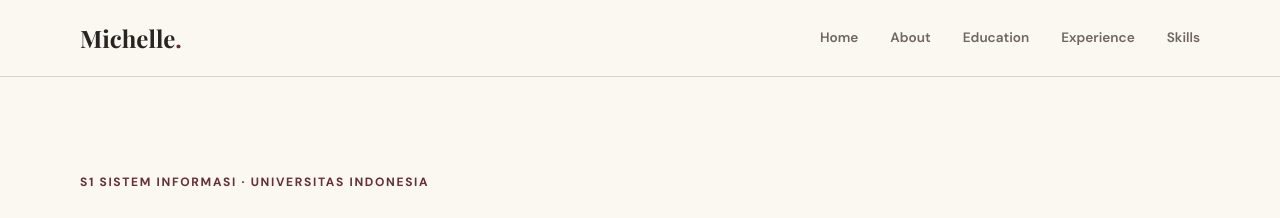
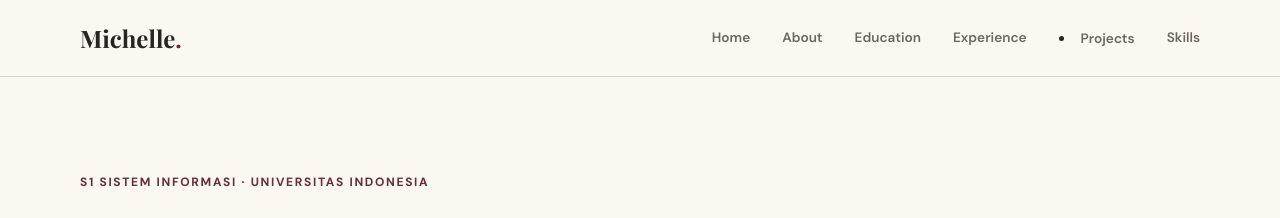
Before and after one commit to michellearitonang07/myportofolio, a Django app: page / in a window 1280 px wide. Shown: the top 218 px of the page. Run offline with Django 5.2, Linux system fonts and the light colour scheme; some web fonts are replaced.

Commit message:
fix: add Projects link to main navbar

```diff
--- a/main/templates/index.html
+++ b/main/templates/index.html
@@ -32,6 +32,7 @@
                 <a href="#about">About</a>
                 <a href="#education">Education</a>
                 <a href="{% url 'main:show_experience' %}">Experience</a>
+                <li><a href="{% url 'main:show_projects' %}">Projects</a></li>
                 <a href="#skills">Skills</a>
             </nav>
 
```
